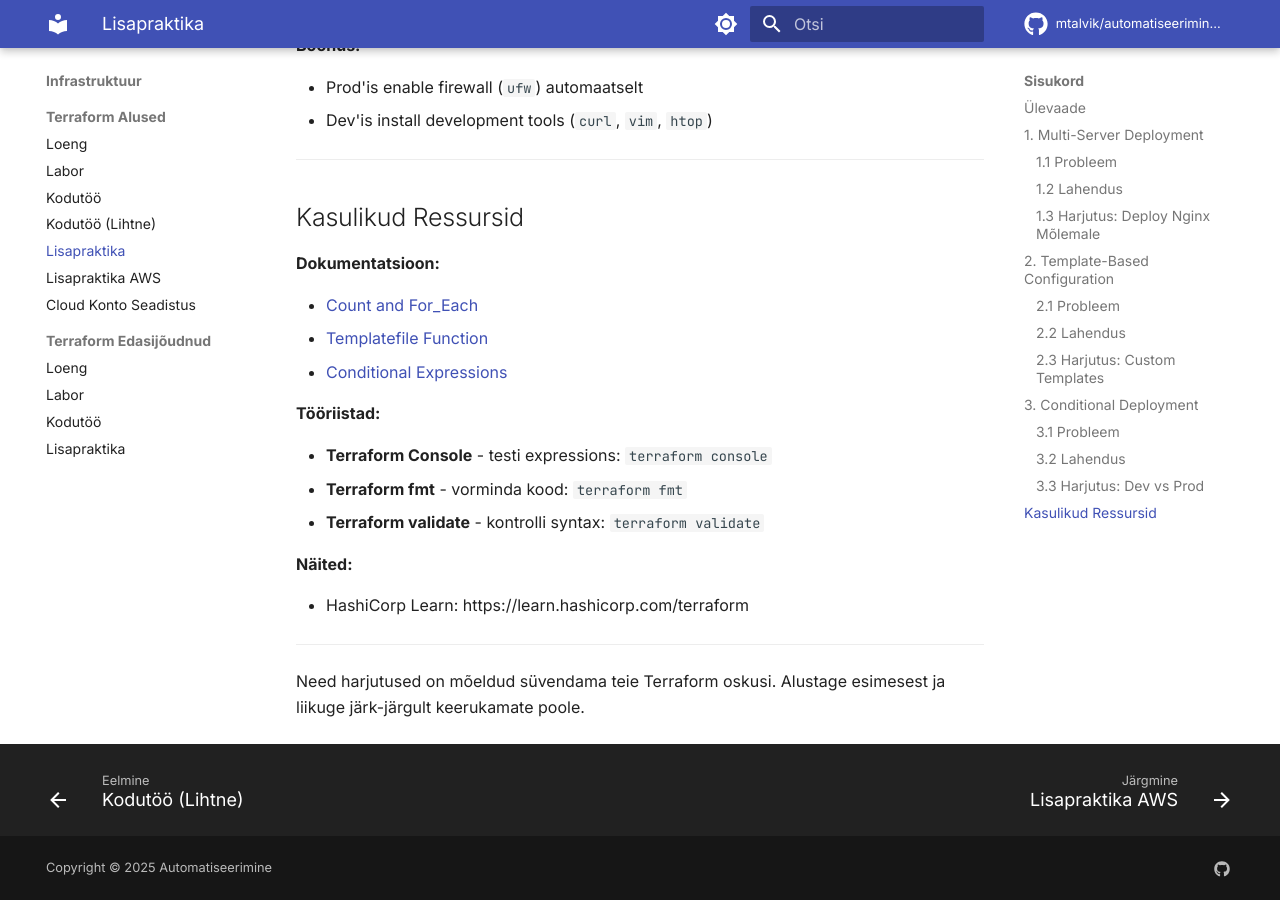
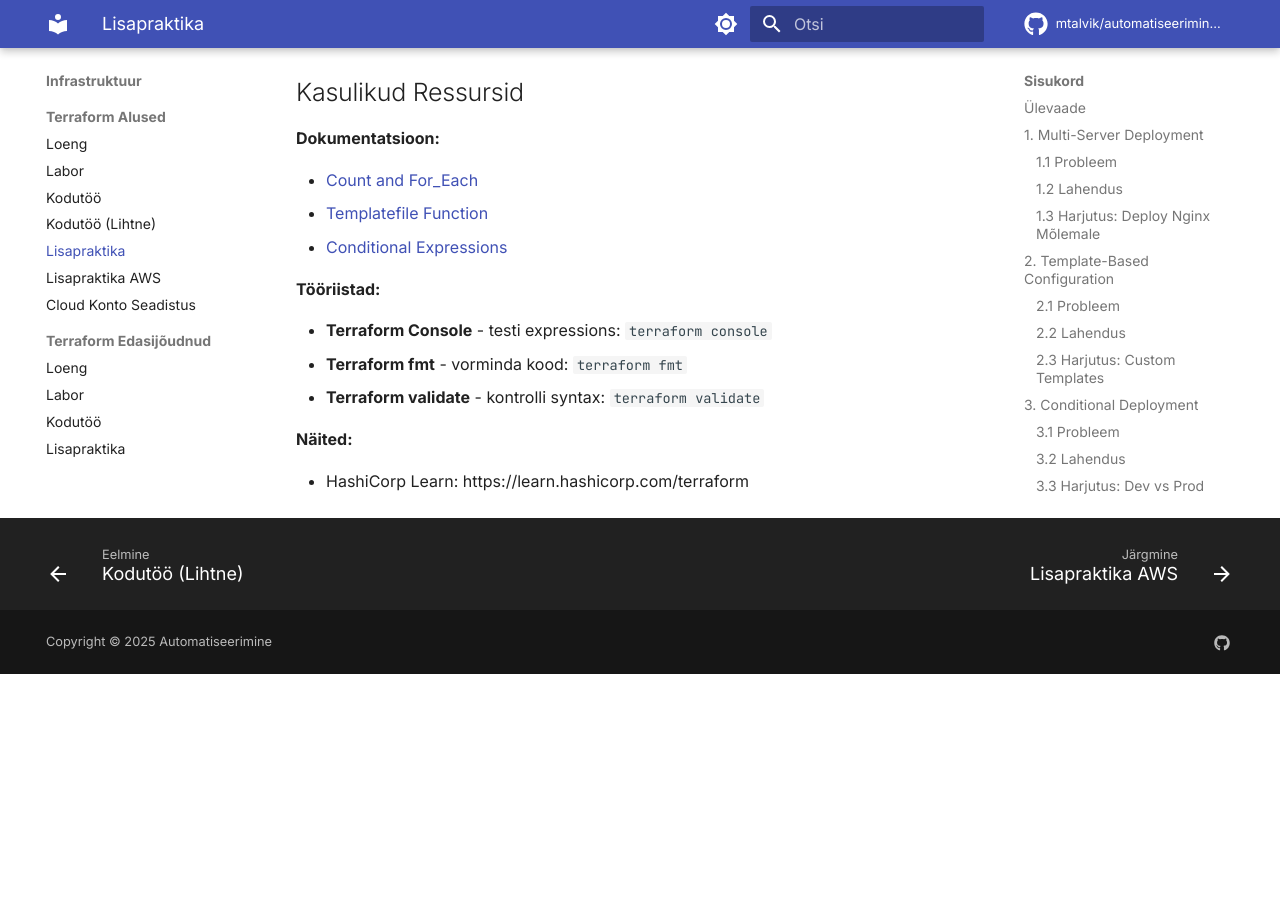
Before and after one commit to mtalvik/automatiseerimine_ext, an MkDocs documentation site: the page built from docs/terraform_basics/lisapraktika.md, in a window 1280 px wide and 900 px high, scrolled down 10159 px. Built offline with MkDocs 1.6.1 and Material for MkDocs 9.7.7, drawn with Linux system fonts in a browser that asks for light colours; comment, search, counter and statistics services are not loaded; after the commit the page ends 10833 px from its top, so only the background shows below that; some of the changed text lies outside the part shown.

Commit message:
Update lisapraktika.md with prerequisites and examples
Removed outdated notes and added prerequisites for Terraform practice.

```diff
--- a/docs/terraform_basics/lisapraktika.md
+++ b/docs/terraform_basics/lisapraktika.md
@@ -511,7 +507,3 @@
 **Näited:**
 
 - HashiCorp Learn: https://learn.hashicorp.com/terraform
-
----
-
-Need harjutused on mõeldud süvendama teie Terraform oskusi. Alustage esimesest ja liikuge järk-järgult keerukamate poole.
```
Also changed, not shown: other parts of docs/terraform_basics/lisapraktika.md (+0 -4 lines).
